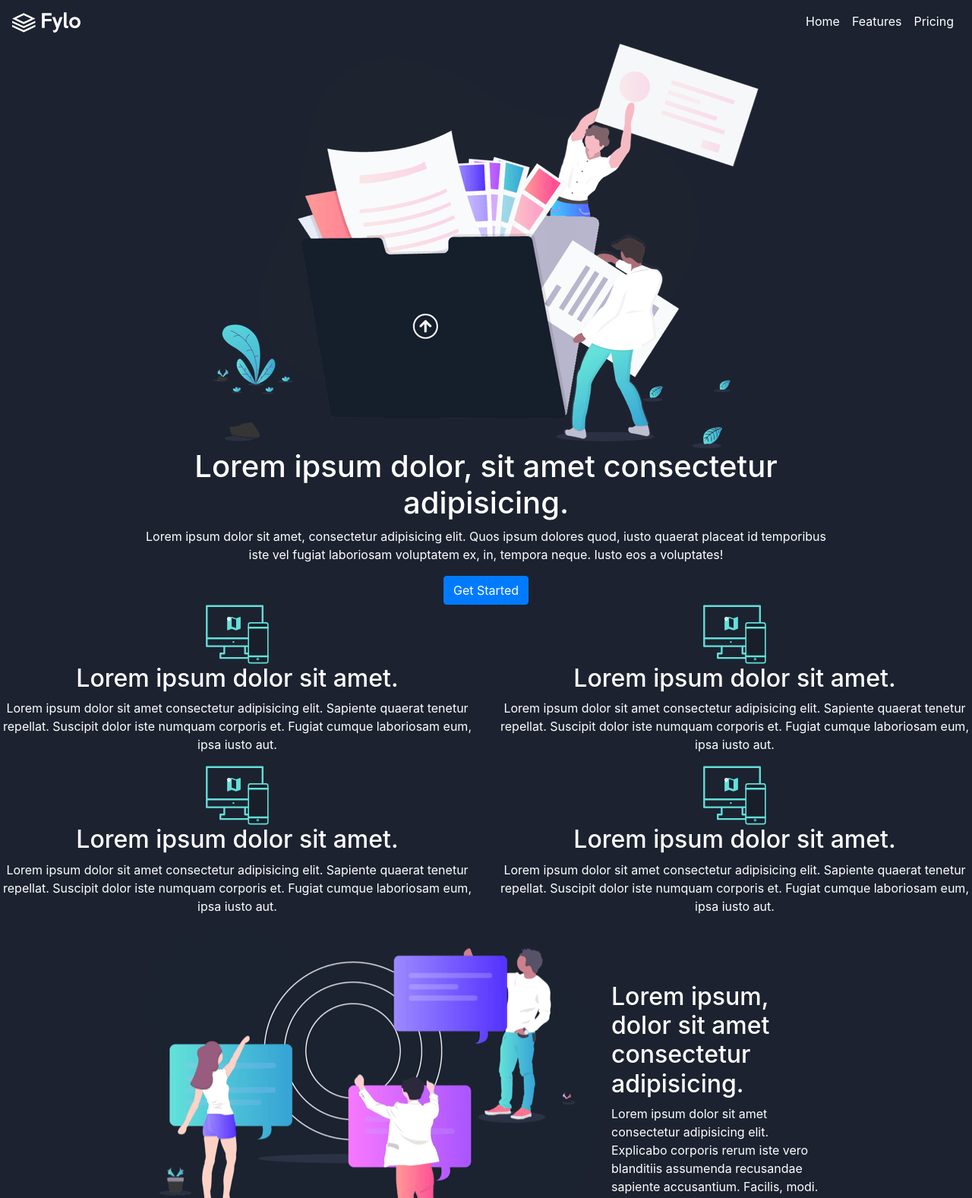
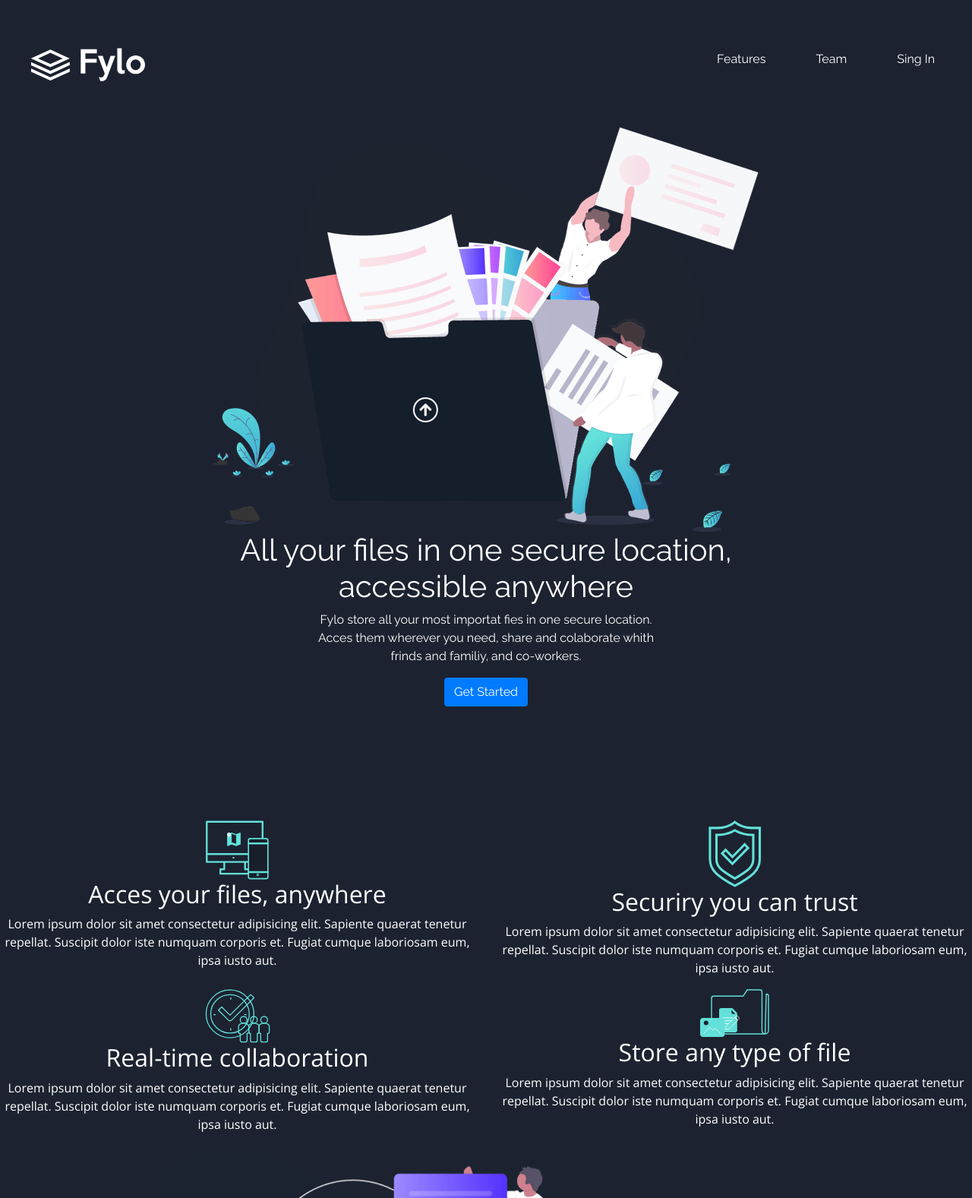
Before and after one commit to MaKDust/Fylo, a plain HTML site: page index.html in a window 1280 px wide. Shown: the top 1577 px of the page at 76% size. Drawn offline with nearby package versions, Linux system fonts and the light colour scheme.

Commit message:
segundo commit

```diff
--- a/css/style.css
+++ b/css/style.css
@@ -1,6 +1,7 @@
 body {
     margin: 0;
     background-color: #1c2230;
+    font-family: 'Open Sans', sans-serif;
 }
 
 /* ==========
@@ -10,11 +11,13 @@ HEADER
 .navbar .nav-link,
 .navbar .navbar-brand {
 color: #fff;
-
+height: 100px;
+margin: 50px 25px 0 25px;
+font-family: 'Raleway', sans-serif;
 }
 
 .navbar-brand img{
-    width: 90px;
+    width: 150px;
 }
 
 /* ==========
@@ -24,15 +27,16 @@ SECTION HERO
 section.hero{
     max-width: 900px;
     margin: 0 auto;
+    font-family: 'Raleway', sans-serif;
 }
 
 section.hero article{
     display: flex;
     flex-direction: column;
     align-items: center;
-
     color: #fff;
     text-align: center;
+    margin-bottom: 150px;
 }
 
 /* ==========
@@ -45,6 +49,8 @@ section.servicios .elServicio{
     flex-direction: column;
     align-items: center;
     text-align: center;
+    box-sizing: border-box;
+
 }
 
 /* ==========
--- a/index.html
+++ b/index.html
@@ -5,9 +5,12 @@
     <meta charset="UTF-8">
     <meta name="viewport" content="width=device-width, initial-scale=1.0">
     <meta http-equiv="X-UA-Compatible" content="ie=edge">
+    <link href="https://fonts.googleapis.com/css?family=Raleway&display=swap" rel="stylesheet">
+    <link href="https://fonts.googleapis.com/css?family=Open+Sans&display=swap" rel="stylesheet">
     <link rel="stylesheet" href="https://stackpath.bootstrapcdn.com/bootstrap/4.3.1/css/bootstrap.min.css"
         integrity="sha384-ggOyR0iXCbMQv3Xipma34MD+dH/1fQ784/j6cY/iJTQUOhcWr7x9JvoRxT2MZw1T" crossorigin="anonymous">
     <link rel="stylesheet" href="css/style.css">
+
     <title>Fylo</title>
 </head>
 
@@ -23,13 +26,13 @@
             <div class="collapse navbar-collapse" id="navbarNav">
                 <ul class="navbar-nav ml-auto">
                     <li class="nav-item active">
-                        <a class="nav-link" href="#">Home <span class="sr-only">(current)</span></a>
+                        <a class="nav-link" href="#">Features <span class="sr-only">(current)</span></a>
                     </li>
                     <li class="nav-item">
-                        <a class="nav-link" href="#">Features</a>
+                        <a class="nav-link" href="#">Team</a>
                     </li>
                     <li class="nav-item">
-                        <a class="nav-link" href="#">Pricing</a>
+                        <a class="nav-link" href="#">Sing In</a>
                     </li>
                 </ul>
             </div>
@@ -37,12 +40,12 @@
 
     </header>
 
+    <!-- Seccion Hero-->
     <section class="hero">
         <article>
             <img src="images/illustration-intro.png" alt="Ilustracion Introductoria">
-            <h1>Lorem ipsum dolor, sit amet consectetur adipisicing.</h1>
-            <p>Lorem ipsum dolor sit amet, consectetur adipisicing elit. Quos ipsum dolores quod, iusto quaerat placeat
-                id temporibus iste vel fugiat laboriosam voluptatem ex, in, tempora neque. Iusto eos a voluptates!</p>
+            <h1>All your files in one secure location,<br>accessible anywhere</h1>
+            <p>Fylo store all your most importat fies in one secure location.<br>Acces them wherever you need, share and colaborate whith<br> frinds and familiy, and co-workers.</p>
             <button class="btn btn-primary">Get Started</button>
         </article>
 
@@ -56,31 +59,31 @@
                 <div class="col-12 col-md-6">
                     <div class="elServicio">
                         <img src="images/icon-access-anywhere.svg" alt="access">
-                        <h2>Lorem ipsum dolor sit amet.</h2>
+                        <h2>Acces your files, anywhere</h2>
                         <p>Lorem ipsum dolor sit amet consectetur adipisicing elit. Sapiente quaerat tenetur repellat.
                             Suscipit dolor iste numquam corporis et. Fugiat cumque laboriosam eum, ipsa iusto aut.</p>
                     </div>
                 </div>
                 <div class="col-12 col-md-6">
                     <div class="elServicio">
-                        <img src="images/icon-access-anywhere.svg" alt="access">
-                        <h2>Lorem ipsum dolor sit amet.</h2>
+                        <img src="images/icon-security.svg" alt="security">
+                        <h2>Securiry you can trust</h2>
                         <p>Lorem ipsum dolor sit amet consectetur adipisicing elit. Sapiente quaerat tenetur repellat.
                             Suscipit dolor iste numquam corporis et. Fugiat cumque laboriosam eum, ipsa iusto aut.</p>
                     </div>
                 </div>
                 <div class="col-12 col-md-6">
                     <div class="elServicio">
-                        <img src="images/icon-access-anywhere.svg" alt="access">
-                        <h2>Lorem ipsum dolor sit amet.</h2>
+                        <img src="images/icon-collaboration.svg" alt="collaboration">
+                        <h2>Real-time collaboration</h2>
                         <p>Lorem ipsum dolor sit amet consectetur adipisicing elit. Sapiente quaerat tenetur repellat.
                             Suscipit dolor iste numquam corporis et. Fugiat cumque laboriosam eum, ipsa iusto aut.</p>
                     </div>
                 </div>
                 <div class="col-12 col-md-6">
                     <div class="elServicio">
-                        <img src="images/icon-access-anywhere.svg" alt="access">
-                        <h2>Lorem ipsum dolor sit amet.</h2>
+                        <img src="images/icon-any-file.svg" alt="Store">
+                        <h2>Store any type of file</h2>
                         <p>Lorem ipsum dolor sit amet consectetur adipisicing elit. Sapiente quaerat tenetur repellat.
                             Suscipit dolor iste numquam corporis et. Fugiat cumque laboriosam eum, ipsa iusto aut.</p>
                     </div>
```
